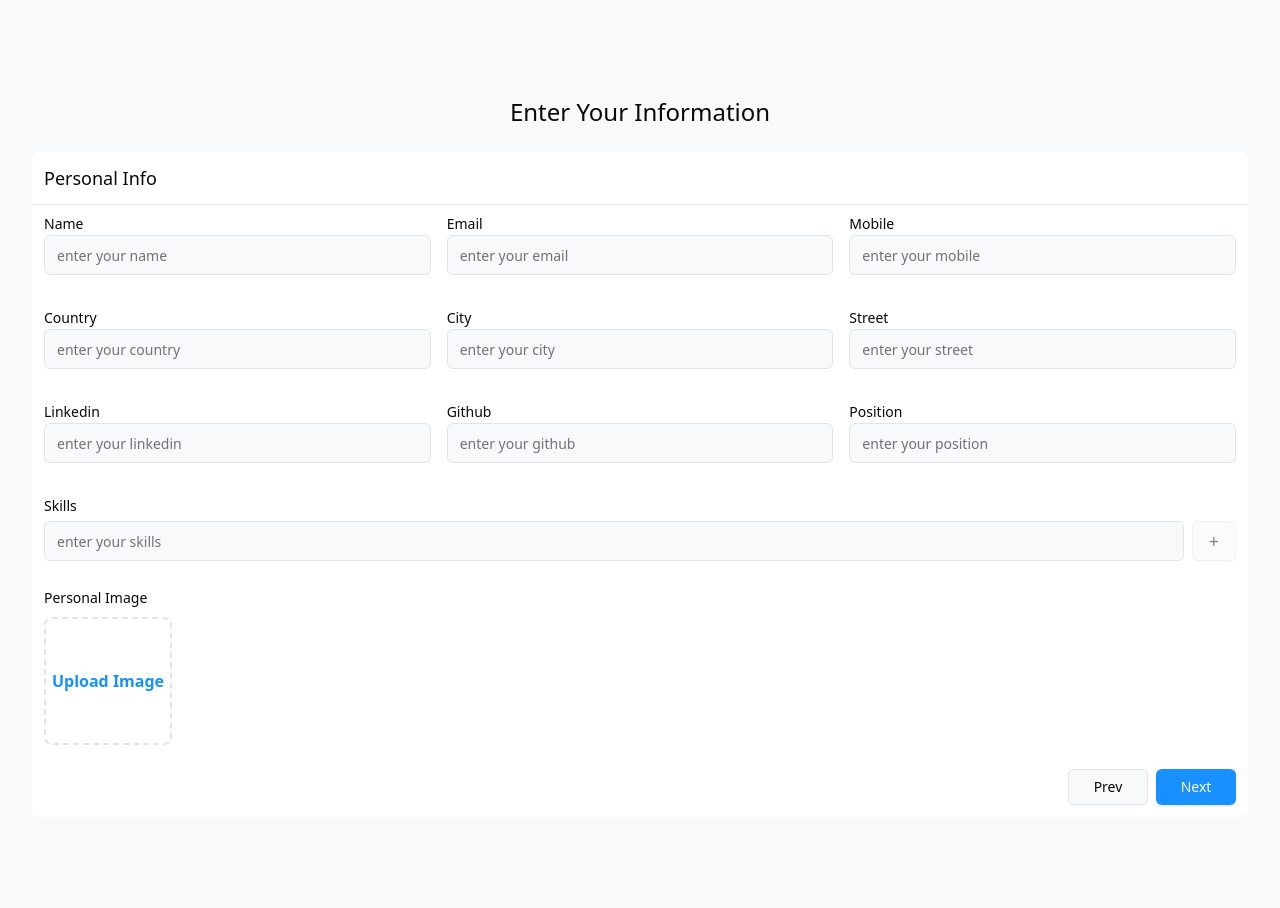
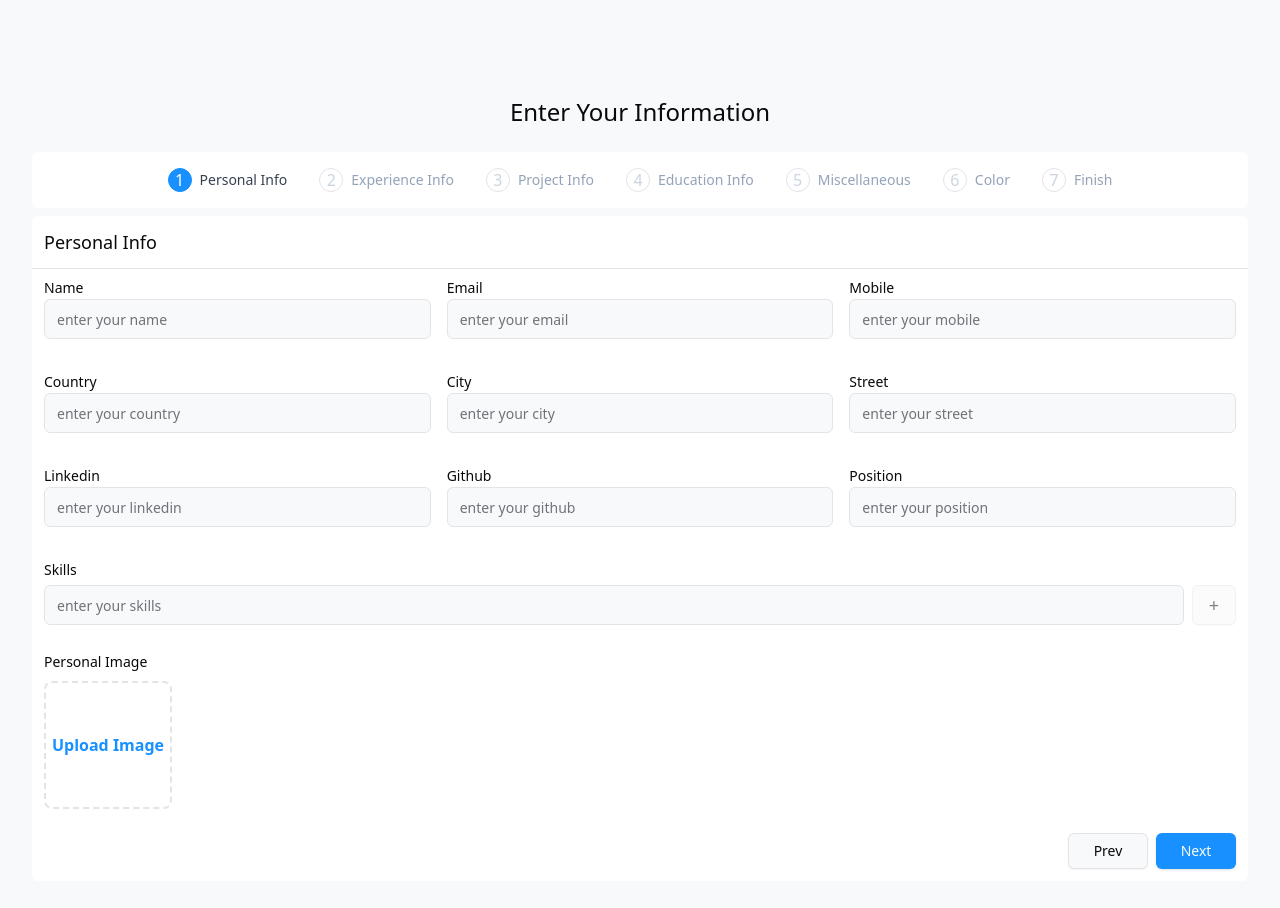
Before and after one commit to ba7rIbrahim/cv-flow, a React (Vite) app: page / in a window 1280 px wide. Both pictures are taken after a click on the button "Let's Start". Shown: the top 908 px of the page. Before the commit the page ends 849 px from the top, so only its background shows below. Built offline with nearby package versions, Linux system fonts and the light colour scheme.

Commit message:
feat: Add FillStepsForm components

```diff
--- /dev/null
+++ b/src/components/common/fillStepsForm.tsx
@@ -0,0 +1,75 @@
+const allStepsArray = [
+  {
+    title: "Personal Info",
+  },
+  {
+    title: "Experience Info",
+  },
+  {
+    title: "Project Info",
+  },
+  {
+    title: "Education Info",
+  },
+  {
+    title: "Miscellaneous",
+  },
+  {
+    title: "Color",
+  },
+  {
+    title: "Finish",
+  },
+];
+
+export const FillStepsForm = ({ currentStep }: { currentStep: number }) => {
+  return (
+    <div className="hidden lg:flex bg-white justify-center items-center py-4 my-2 rounded-md ">
+      {allStepsArray.map((step, id) => {
+        return (
+          <div key={id} className="flex items-center justify-center gap-2 mx-4">
+            <span
+              className={`${
+                currentStep === id
+                  ? "text-white bg-primary border-primary"
+                  : currentStep >= id
+                  ? "border-primary text-primary"
+                  : "border-input text-slate-300"
+              } border w-6 h-6 rounded-full flex justify-center items-center p-1`}
+            >
+              {currentStep <= id ? (
+                id + 1
+              ) : (
+                <svg
+                  xmlns="http://www.w3.org/2000/svg"
+                  width="32"
+                  height="32"
+                  viewBox="0 0 24 24"
+                  fill="none"
+                  stroke="currentColor"
+                  strokeWidth="1.75"
+                  strokeLinecap="round"
+                  strokeLinejoin="round"
+                  className="lucide lucide-check"
+                >
+                  <path d="M20 6 9 17l-5-5" />
+                </svg>
+              )}
+            </span>
+            <span
+              className={`${
+                currentStep === id
+                  ? "text-gray-700"
+                  : currentStep >= id
+                  ? "text-gray-700"
+                  : "text-slate-400"
+              } text-sm`}
+            >
+              {step.title}
+            </span>
+          </div>
+        );
+      })}
+    </div>
+  );
+};
--- a/src/components/common/genericFields.tsx
+++ b/src/components/common/genericFields.tsx
@@ -40,7 +40,7 @@ export const GenericFields = memo(
                   close
                 </Button>
               )}
-              <div className="w-full grid grid-cols-1 md:grid-cols-3 gap-x-4">
+              <div className={`${fieldsConfig.length <= 3 ? "md:grid-cols-4": "" } w-full grid grid-cols-1 md:grid-cols-3 gap-x-4`}>
                 {fieldsConfig.map(({ key, label, type }) =>
                   type === "dateRange" ? (
                     <DatePickerWithRange
@@ -58,7 +58,7 @@ export const GenericFields = memo(
                       placeholder={`enter your ${label.toLowerCase()}`}
                       register={register}
                       error={errors[name]?.[index]?.[key]?.message || ""}
-                      className={fieldsConfig.length > 3 ? " last-of-type:md:col-span-3" : ""}
+                      className={`${fieldsConfig.length <= 3 ? "md:col-span-2 last-of-type:md:col-span-4" : ""} last-of-type:md:col-span-3`}
                     />
                   )
                 )}
--- a/src/pages/form.tsx
+++ b/src/pages/form.tsx
@@ -11,6 +11,7 @@ import { Educations } from "@/components/form-steps/educations";
 import { Miscellaneous } from "@/components/common/miscellaneous";
 import { Colors } from "@/components/form-steps/colors";
 import { Finish } from "@/components/form-steps/finish";
+import { FillStepsForm } from "@/components/common/fillStepsForm";
 
 const INITIAL_VALUE = {
   experiences: [{}],
@@ -55,6 +56,7 @@ export const Form = ({
   return (
     <>
       <h1 className="text-2xl mb-6">Enter Your Information</h1>
+      <FillStepsForm currentStep={currentStep} />
       <FormProvider {...methods}>
         <form
           onSubmit={handleSubmit(onSubmitForm)}
```
